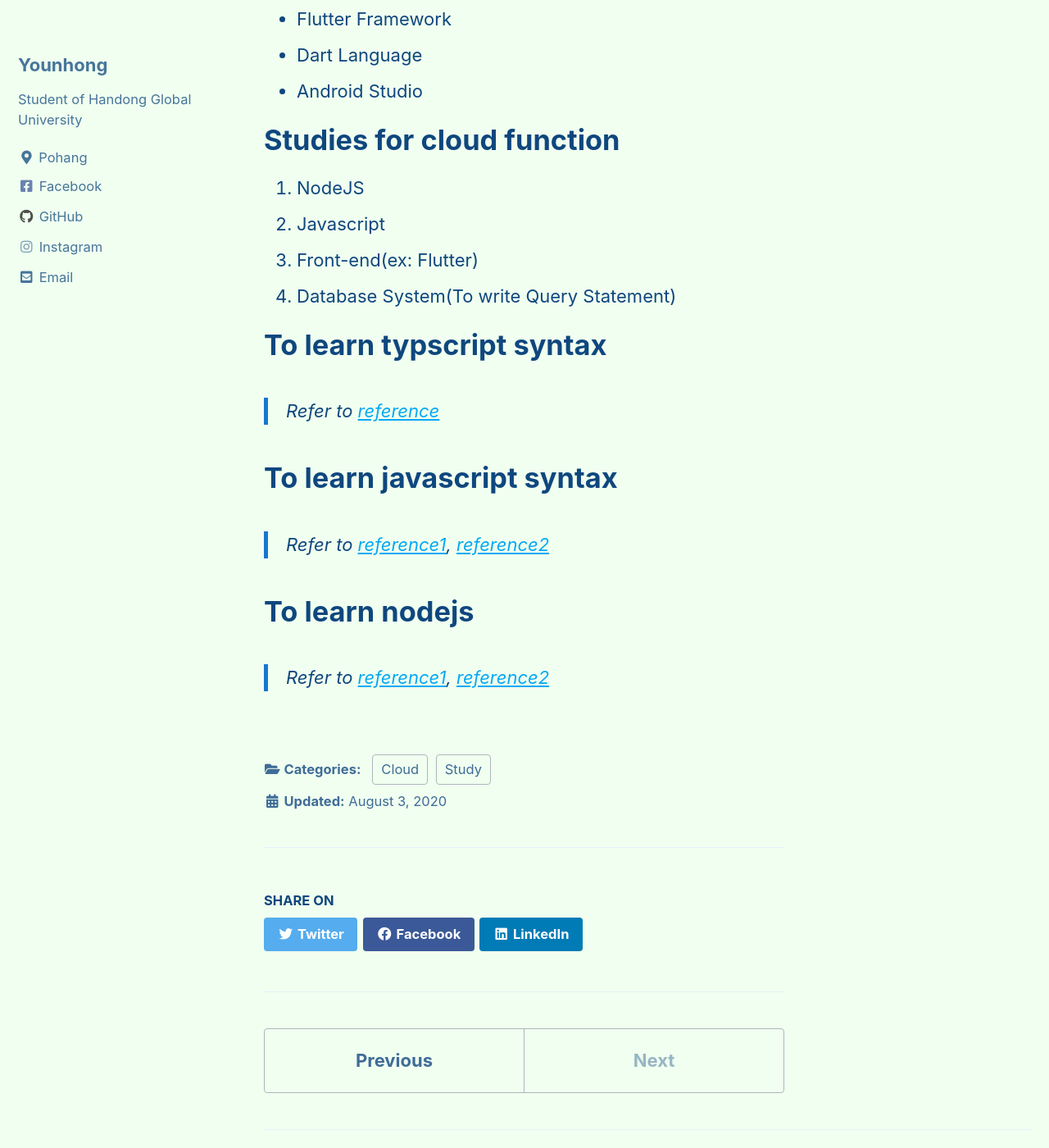
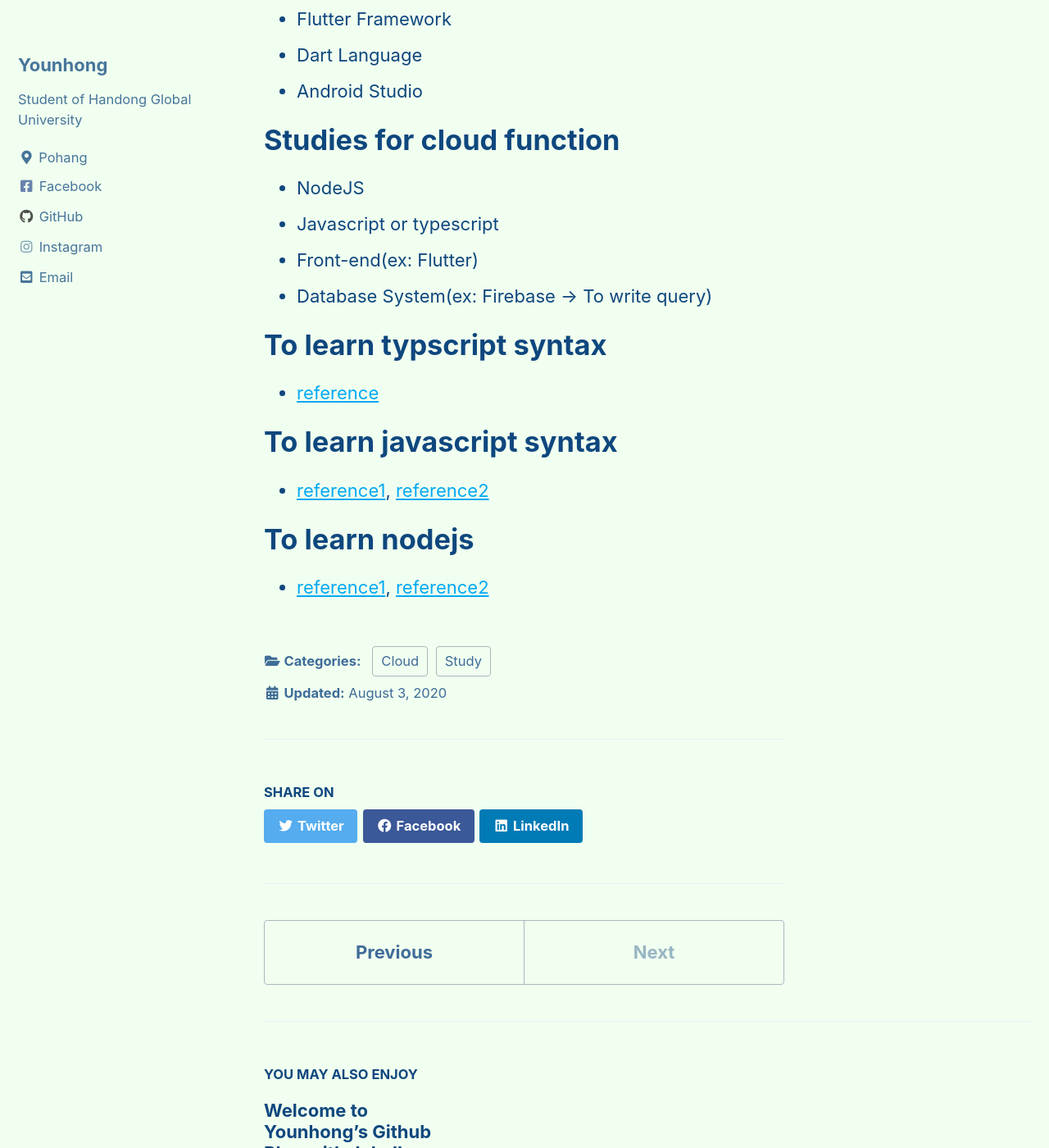
Before and after one commit to Younhong/younhong.github.io, a Jekyll site: the page built from _posts/2020-08-03-cloud-function-post.md, in a window 1280 px wide and 1400 px high, scrolled down 5160 px. Shown: the whole window at 82% size. Built offline with Jekyll 4.4.1, drawn with Linux system fonts in a browser that asks for light colours; cached includes are drawn as plain includes; comment, search, counter and statistics services are not loaded.

Commit message:
Update 2020-08-03-cloud-function-post.md

```diff
--- a/_posts/2020-08-03-cloud-function-post.md
+++ b/_posts/2020-08-03-cloud-function-post.md
@@ -119,16 +119,16 @@
 * Android Studio
 
 # Studies for cloud function
-1. NodeJS
-2. Javascript
-3. Front-end(ex: Flutter)
-4. Database System(To write Query Statement)
+* NodeJS
+* Javascript or typescript
+* Front-end(ex: Flutter)
+* Database System(ex: Firebase -> To write query)
 
 # To learn typscript syntax
-> Refer to [reference](https://poiemaweb.com/typescript-introduction)
+* [reference](https://poiemaweb.com/typescript-introduction)
 
 # To learn javascript syntax
-> Refer to [reference1](https://poiemaweb.com/coding), [reference2](https://www.w3schools.com/js/default.asp)
+* [reference1](https://poiemaweb.com/coding), [reference2](https://www.w3schools.com/js/default.asp)
 
 # To learn nodejs
-> Refer to [reference1](https://poiemaweb.com/nodejs-basics), [reference2](https://www.w3schools.com/nodejs/default.asp)
+* [reference1](https://poiemaweb.com/nodejs-basics), [reference2](https://www.w3schools.com/nodejs/default.asp)
```
